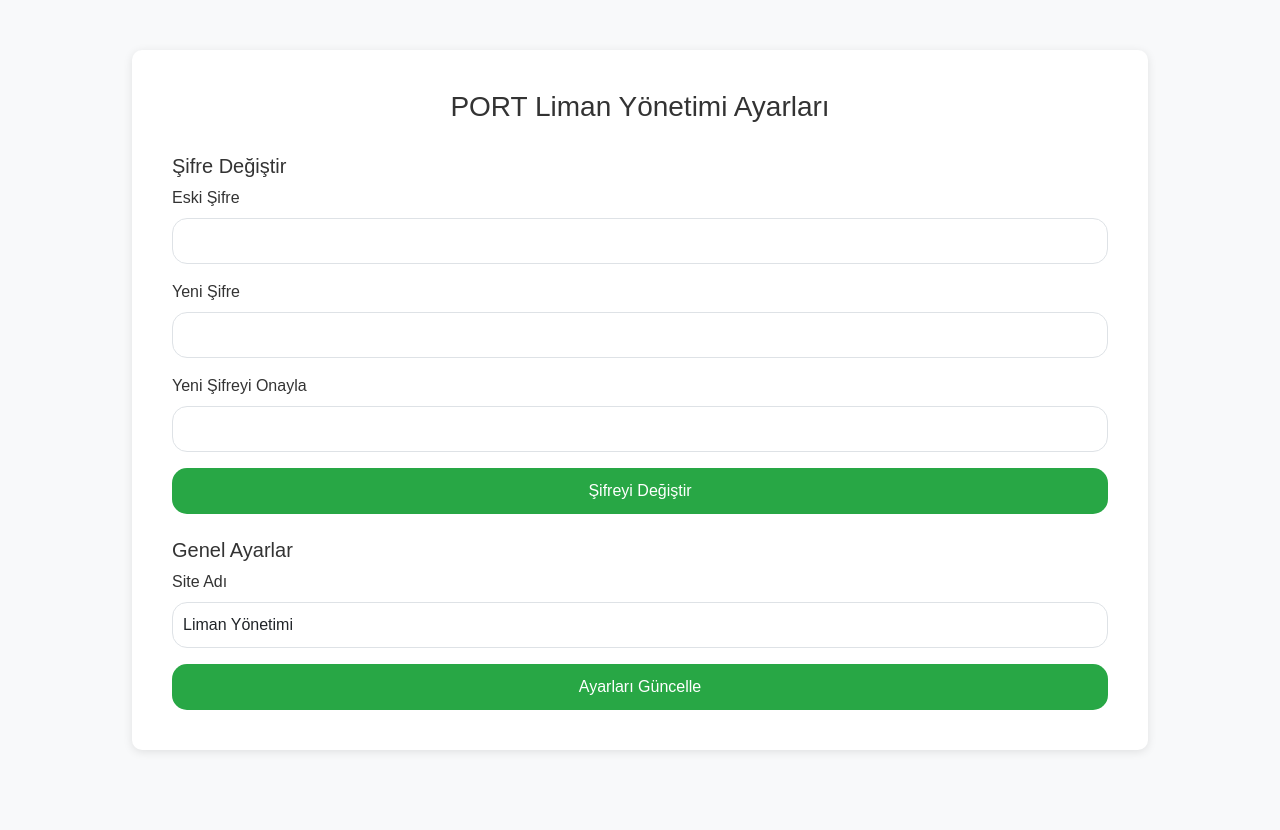
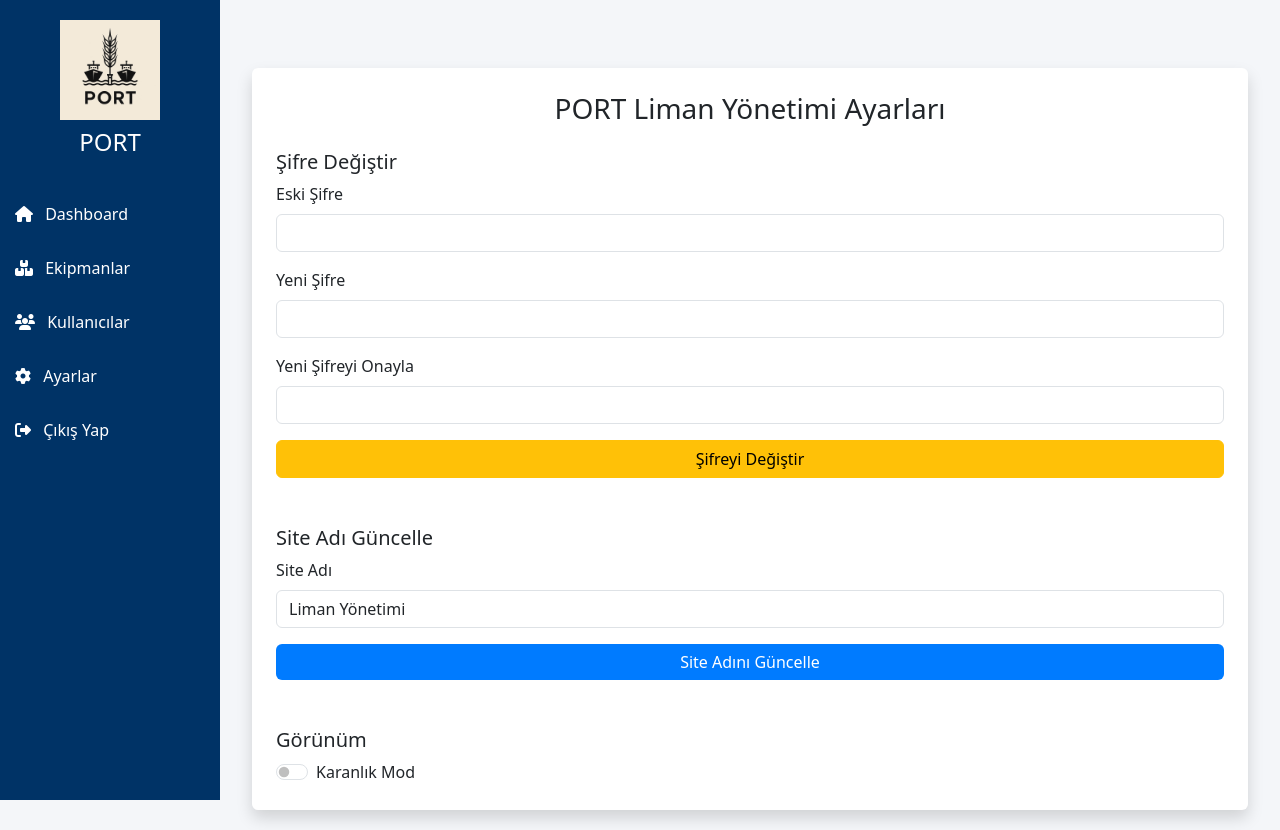
Before and after one commit to aziz-2803/barcode_project, a Flask app: page /settings in a window 1280 px wide. Before the commit the page ends 752 px from the top, so only its background shows below. Run offline with Flask 3, Linux system fonts and the light colour scheme; a user stored in the database is signed in; some libraries are stand-ins or nearby versions.

Commit message:
Güncellemeler: barcode okuma ve hata düzeltmeleri

```diff
--- a/app/models.py
+++ b/app/models.py
@@ -17,6 +17,7 @@ class Settings(db.Model):
 
     id = db.Column(db.Integer, primary_key=True)
     site_name = db.Column(db.String(100), default='PORT Yönetim Sistemi')
+    dark_mode = db.Column(db.Boolean, default=False)
 
 class Parca(db.Model):
     __tablename__ = 'parcalar'
--- a/app/routes.py
+++ b/app/routes.py
@@ -15,13 +15,15 @@ def dashboard():
     hazir = Parca.query.filter_by(durum='Kullanıma hazır').count()
     bakım = Parca.query.filter_by(durum='Bakım Gerekli').count()
     arizali = Parca.query.filter_by(durum='Arızalı').count()
-    return render_template('dashboard.html',
-                           parcalar=parcalar,
-                           hazir=hazir,
-                           bakım=bakım,
-                           arizali=arizali)
+    return render_template('dashboard.html', parcalar=parcalar, hazir=hazir, bakım=bakım, arizali=arizali)
 
-# ======== Malzeme Listesi ========
+# ======== Malzemeler ========
+@main.route('/materials')
+@login_required
+def materials():
+    parcalar = Parca.query.all()
+    return render_template('materials.html', parcalar=parcalar)
+
 @main.route('/malzemeler')
 @login_required
 def malzeme_listesi():
@@ -69,11 +71,11 @@ def add_parca():
         db.session.add(yeni_parca)
         db.session.commit()
         flash("Yeni parça başarıyla eklendi.", "success")
-        return redirect(url_for('main.malzeme_listesi'))
+        return redirect(url_for('main.materials'))
 
     return render_template('yeni.html')
 
-# ======== Parça Detay ve Basit Güncelleme ========
+# ======== Parça Detay ========
 @main.route('/detail/<int:parca_id>', methods=['GET', 'POST'])
 @login_required
 def detail(parca_id):
@@ -89,10 +91,10 @@ def detail(parca_id):
         parca.kisa_aciklama = request.form['kisa_aciklama']
         db.session.commit()
         flash('Parça başarıyla güncellendi.', 'success')
-        return redirect(url_for('main.malzeme_listesi'))
+        return redirect(url_for('main.materials'))
     return render_template('detail.html', parca=parca)
 
-# ======== Parça Tam Güncelleme ========
+# ======== Parça Düzenle ========
 @main.route('/edit/<int:parca_id>', methods=['GET', 'POST'])
 @login_required
 def edit(parca_id):
@@ -104,18 +106,15 @@ def edit(parca_id):
         parca.model_adi = request.form['model_adi']
         parca.konum = request.form['konum']
         parca.durum = request.form['durum']
-
         bir_sonraki_bakim = request.form.get('bir_sonraki_bakim')
         if bir_sonraki_bakim:
             try:
                 parca.bir_sonraki_bakim = datetime.strptime(bir_sonraki_bakim, '%Y-%m-%d').date()
             except:
                 flash("Tarih formatı geçersiz.", "danger")
-
         parca.kisa_aciklama = request.form['kisa_aciklama']
         parca.yuk_kapasitesi = request.form['yuk_kapasitesi']
         parca.sorumlu_kisi = request.form['sorumlu_kisi']
-
         db.session.commit()
         flash("Malzeme başarıyla güncellendi.", "success")
         return redirect(url_for('main.detail', parca_id=parca.id))
@@ -130,14 +129,14 @@ def delete_parca(parca_id):
     db.session.delete(parca)
     db.session.commit()
     flash('Parça başarıyla silindi.', 'success')
-    return redirect(url_for('main.malzeme_listesi'))
+    return redirect(url_for('main.materials'))
 
 # ======== Kullanıcılar ========
 @main.route('/users')
 @login_required
 def users():
     if current_user.role != 'Admin':
-        flash('ليس لديك صلاحية الوصول إلى هذه الصفحة.', 'danger')
+        flash('Bu sayfaya erişim yetkiniz yok.', 'danger')
         return redirect(url_for('main.dashboard'))
     all_users = User.query.all()
     return render_template('users.html', users=all_users)
@@ -146,7 +145,7 @@ def users():
 @login_required
 def add_user():
     if current_user.role != 'Admin':
-        flash('ليس لديك صلاحية الوصول إلى هذه الصفحة.', 'danger')
+        flash('Bu sayfaya erişim yetkiniz yok.', 'danger')
         return redirect(url_for('main.dashboard'))
     if request.method == 'POST':
         username = request.form['username']
@@ -156,7 +155,7 @@ def add_user():
         new_user = User(username=username, password=hashed, role=role)
         db.session.add(new_user)
         db.session.commit()
-        flash('تم إنشاء المستخدم بنجاح.', 'success')
+        flash('Kullanıcı başarıyla oluşturuldu.', 'success')
         return redirect(url_for('main.users'))
     return render_template('add_user.html')
 
@@ -164,15 +163,15 @@ def add_user():
 @login_required
 def delete_user(user_id):
     if current_user.role != 'Admin':
-        flash('ليس لديك صلاحية الوصول إلى هذه العملية.', 'danger')
+        flash('Bu işlemi yapma yetkiniz yok.', 'danger')
         return redirect(url_for('main.dashboard'))
     user = User.query.get_or_404(user_id)
     if user.id == current_user.id:
-        flash('لا يمكنك حذف حسابك الحالي!', 'warning')
+        flash('Kendi hesabınızı silemezsiniz!', 'warning')
         return redirect(url_for('main.users'))
     db.session.delete(user)
     db.session.commit()
-    flash('تم حذف المستخدم.', 'success')
+    flash('Kullanıcı silindi.', 'success')
     return redirect(url_for('main.users'))
 
 # ======== Ayarlar ========
@@ -181,23 +180,34 @@ def delete_user(user_id):
 def settings():
     setting = Settings.query.first()
     if request.method == 'POST':
+        # Dark Mode güncellemesi
+        if 'dark_mode' in request.form:
+            setting.dark_mode = True
+        else:
+            setting.dark_mode = False
+
+        # Şifre değişimi
         if 'old_password' in request.form and 'new_password' in request.form:
             old = request.form['old_password']
             new = request.form['new_password']
             confirm = request.form['confirm_password']
             if new != confirm:
-                flash('كلمات المرور الجديدة غير متطابقة.', 'danger')
+                flash('Yeni şifreler uyuşmuyor.', 'danger')
             elif not check_password_hash(current_user.password, old):
-                flash('كلمة المرور القديمة غير صحيحة.', 'danger')
+                flash('Eski şifre hatalı.', 'danger')
             else:
                 current_user.password = generate_password_hash(new)
                 db.session.commit()
-                flash('تم تغيير كلمة المرور بنجاح.', 'success')
-        else:
+                flash('Şifre başarıyla değiştirildi.', 'success')
+
+        # Site adı değişimi
+        elif 'site_name' in request.form:
             setting.site_name = request.form['site_name']
             db.session.commit()
-            flash('تم تحديث الإعدادات العامة.', 'success')
+            flash('Site adı güncellendi.', 'success')
+
         return redirect(url_for('main.settings'))
+
     return render_template('settings.html', setting=setting)
 
 # ======== Çıkış ========
@@ -206,3 +216,36 @@ def settings():
 def logout():
     logout_user()
     return redirect(url_for('auth.login'))
+@main.route('/export_excel')
+@login_required
+def export_excel():
+    from flask import make_response
+    import pandas as pd
+    import io
+
+    parcalar = Parca.query.all()
+
+    data = []
+    for parca in parcalar:
+        data.append({
+            "Barkod": parca.barcode,
+            "Model Adı": parca.model_adi,
+            "Ekipman Türü": parca.ekipman_turu,
+            "Konum": parca.konum,
+            "Durum": parca.durum,
+            "Bir Sonraki Bakım": parca.bir_sonraki_bakim.strftime('%Y-%m-%d') if parca.bir_sonraki_bakim else '',
+            "Yük Kapasitesi": parca.yuk_kapasitesi,
+            "Sorumlu Kişi": parca.sorumlu_kisi,
+            "Açıklama / Not": parca.kisa_aciklama
+        })
+
+    df = pd.DataFrame(data)
+
+    output = io.BytesIO()
+    with pd.ExcelWriter(output, engine='xlsxwriter') as writer:
+        df.to_excel(writer, index=False, sheet_name='Parçalar')
+
+    response = make_response(output.getvalue())
+    response.headers["Content-Disposition"] = "attachment; filename=malzemeler.xlsx"
+    response.headers["Content-type"] = "application/vnd.openxmlformats-officedocument.spreadsheetml.sheet"
+    return response
--- a/app/templates/layout.html
+++ b/app/templates/layout.html
@@ -9,6 +9,7 @@
     <style>
         body {
             background-color: #f4f6f9;
+            transition: background-color 0.3s, color 0.3s;
         }
         .sidebar {
             width: 220px;
@@ -55,6 +56,18 @@
         .badge-danger {
             background-color: #dc3545;
         }
+
+        /* Dark Mode */
+        .dark-mode {
+            background-color: #121212 !important;
+            color: #e4e4e4 !important;
+        }
+        .dark-mode .sidebar {
+            background-color: #1f1f1f;
+        }
+        .dark-mode .sidebar a:hover {
+            background-color: #333;
+        }
     </style>
 </head>
 <body>
@@ -66,6 +79,25 @@
         {% endblock %}
     </div>
 
+    <script>
+        function applyDarkMode() {
+            const isDark = localStorage.getItem('darkMode') === 'true';
+            if (isDark) {
+                document.body.classList.add('dark-mode');
+            } else {
+                document.body.classList.remove('dark-mode');
+            }
+        }
+
+        function toggleDarkMode() {
+            const isDark = document.body.classList.contains('dark-mode');
+            localStorage.setItem('darkMode', !isDark);
+            applyDarkMode();
+        }
+
+        window.onload = applyDarkMode;
+    </script>
+
     <script src="https://cdn.jsdelivr.net/npm/bootstrap@5.3.2/dist/js/bootstrap.bundle.min.js"></script>
 </body>
 </html>
--- a/app/templates/settings.html
+++ b/app/templates/settings.html
@@ -1,50 +1,12 @@
-<!DOCTYPE html>
-<html lang="tr">
-<head>
-    <meta charset="UTF-8">
-    <meta name="viewport" content="width=device-width, initial-scale=1.0">
-    <title>Ayarlar | PORT Liman Yönetimi</title>
-    <link href="https://cdn.jsdelivr.net/npm/bootstrap@5.3.2/dist/css/bootstrap.min.css" rel="stylesheet">
-    <link rel="stylesheet" href="{{ url_for('static', filename='css/style.css') }}">
-    <style>
-        body {
-            background-color: #f8f9fa;
-        }
-        .settings-card {
-            background-color: white;
-            border-radius: 10px;
-            box-shadow: 0 2px 10px rgba(0, 0, 0, 0.1);
-            padding: 40px;
-            margin: 50px;
-        }
-        .settings-card h3 {
-            text-align: center;
-            margin-bottom: 30px;
-            font-size: 28px;
-            color: #333;
-        }
-        .settings-card .form-control {
-            border-radius: 15px;
-            padding: 10px;
-        }
-        .btn-update {
-            background-color: #28a745;
-            color: white;
-            border-radius: 15px;
-            padding: 10px 30px;
-            width: 100%;
-        }
-    </style>
-</head>
-<body>
-
+{% extends 'layout.html' %}
+{% block content %}
 <div class="container">
-    <div class="settings-card">
-        <h3>PORT Liman Yönetimi Ayarları</h3>
+    <div class="settings-card mt-5 p-4 rounded shadow bg-white">
+        <h3 class="text-center mb-4">PORT Liman Yönetimi Ayarları</h3>
 
         <!-- Şifre Değiştirme -->
         <h5>Şifre Değiştir</h5>
-        <form method="POST">
+        <form method="POST" action="/settings/password">
             <div class="mb-3">
                 <label for="old_password" class="form-label">Eski Şifre</label>
                 <input type="password" class="form-control" id="old_password" name="old_password" required>
@@ -57,21 +19,34 @@
                 <label for="confirm_password" class="form-label">Yeni Şifreyi Onayla</label>
                 <input type="password" class="form-control" id="confirm_password" name="confirm_password" required>
             </div>
-            <button type="submit" class="btn btn-update">Şifreyi Değiştir</button>
+            <button type="submit" class="btn btn-warning w-100">Şifreyi Değiştir</button>
         </form>
 
         <!-- Site Adı Güncelleme -->
-        <h5 class="mt-4">Genel Ayarlar</h5>
-        <form method="POST">
+        <h5 class="mt-5">Site Adı Güncelle</h5>
+        <form method="POST" action="/settings/site_name">
             <div class="mb-3">
                 <label for="site_name" class="form-label">Site Adı</label>
-                <input type="text" class="form-control" id="site_name" name="site_name" value="{{ setting.site_name }}" required>
+                <input type="text" class="form-control" id="site_name" name="site_name" value="{{ setting.site_name if setting else '' }}" required>
             </div>
-            <button type="submit" class="btn btn-update">Ayarları Güncelle</button>
+            <button type="submit" class="btn btn-primary w-100">Site Adını Güncelle</button>
         </form>
+
+        <!-- Dark Mode Switch -->
+        <h5 class="mt-5">Görünüm</h5>
+        <div class="form-check form-switch">
+            <input class="form-check-input" type="checkbox" id="darkModeSwitch" onchange="toggleDarkMode()">
+            <label class="form-check-label" for="darkModeSwitch">Karanlık Mod</label>
+        </div>
     </div>
 </div>
 
-<script src="https://cdn.jsdelivr.net/npm/bootstrap@5.3.2/dist/js/bootstrap.bundle.min.js"></script>
-</body>
-</html>
+<script>
+    // تأكد من تفعيل الزر حسب الوضع المحفوظ
+    window.onload = function () {
+        applyDarkMode();
+        const isDark = localStorage.getItem('darkMode') === 'true';
+        document.getElementById('darkModeSwitch').checked = isDark;
+    };
+</script>
+{% endblock %}
--- a/app/templates/sidebar.html
+++ b/app/templates/sidebar.html
@@ -4,7 +4,7 @@
         <h4 class="text-white mt-2">PORT</h4>
     </div>
     <a href="{{ url_for('main.dashboard') }}"><i class="fas fa-home me-2"></i> Dashboard</a>
-    <a href="{{ url_for('main.malzeme_listesi') }}"><i class="fas fa-boxes me-2"></i> Malzemeler</a>
+    <a href="{{ url_for('main.malzeme_listesi') }}"><i class="fas fa-boxes me-2"></i> Ekipmanlar</a>
     <a href="{{ url_for('main.users') }}"><i class="fas fa-users me-2"></i> Kullanıcılar</a>
     <a href="{{ url_for('main.settings') }}"><i class="fas fa-cog me-2"></i> Ayarlar</a>
     <a href="{{ url_for('main.logout') }}"><i class="fas fa-sign-out-alt me-2"></i> Çıkış Yap</a>
```
Also changed, not shown: app/templates/dashboard.html (+28 -9 lines), app/templates/malzemeler.html (+7 -1 lines), fix_settings_column.py (added, +12 -0 lines), init_settings.py (added, +13 -0 lines), instance/app.db.
